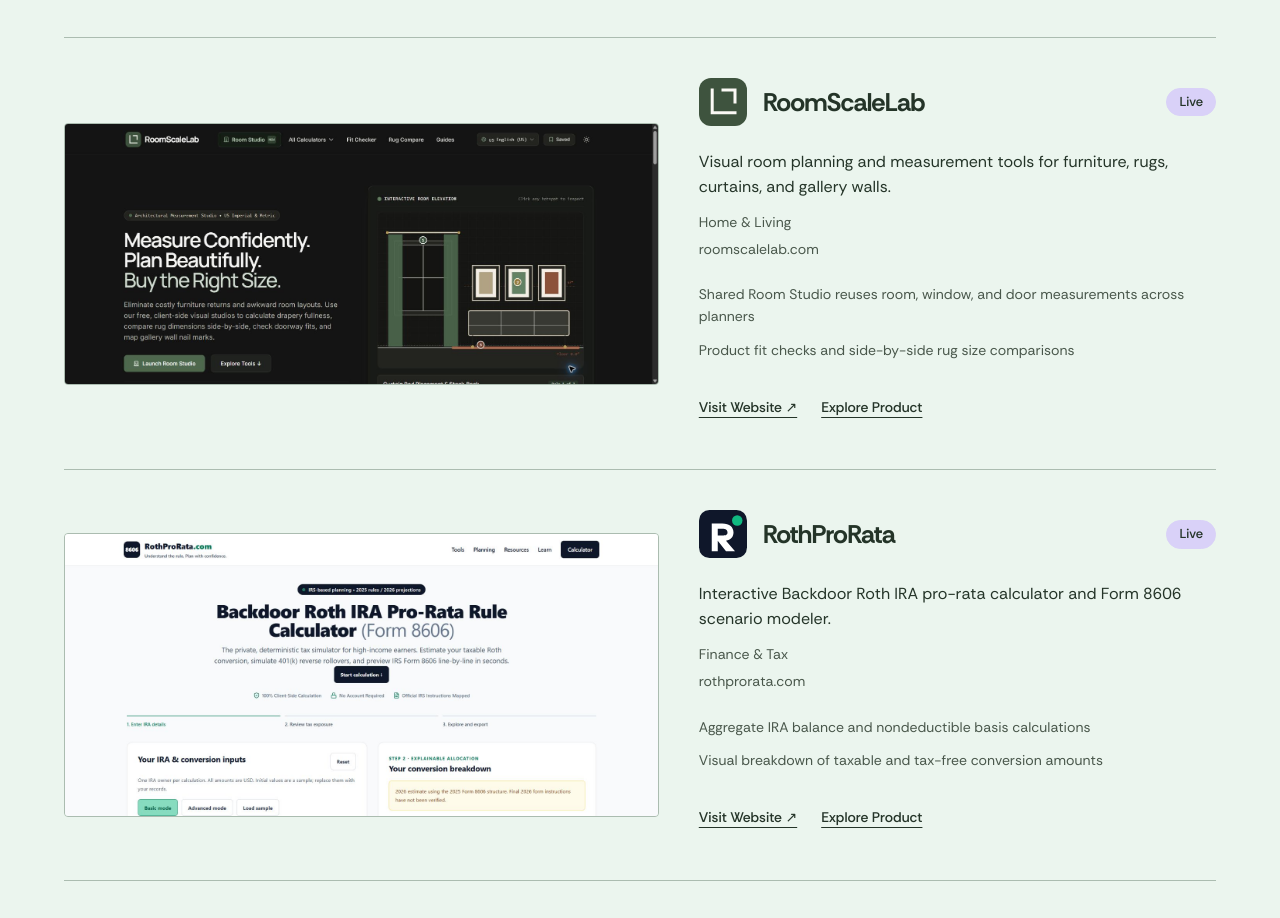
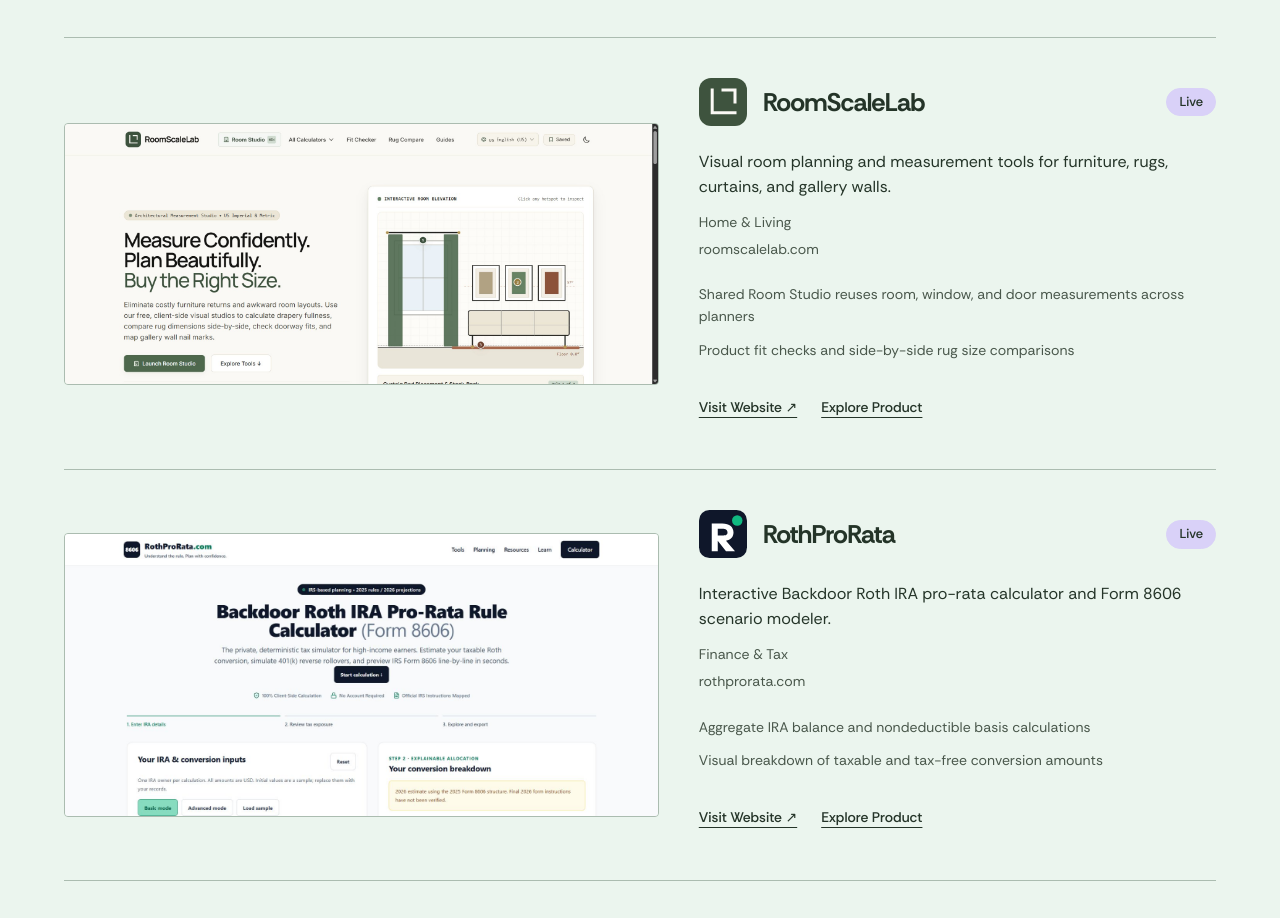
Before and after one commit to zayvrix/moss-ladder-website, an Astro site: page / in a window 1280 px wide. Shown: the part 3745-4663 px from the top of the page. Built offline with nearby package versions, Linux system fonts and the light colour scheme; Astro itself is replaced by a stand-in of ours; no server answers.

Commit message:
Use clean light-mode RoomScaleLab screenshot

```diff
--- a/public/brand/products/SOURCES.md
+++ b/public/brand/products/SOURCES.md
@@ -2,7 +2,7 @@
 
 Captured from the public product websites on November 14, 2026.
 
-- `roomscalelab-screen.jpg`: unaltered browser screenshot of https://roomscalelab.com/ after dismissing its cookie notice.
+- `roomscalelab-light.jpg`: light-mode browser screenshot of https://roomscalelab.com/ after dismissing its cookie notice. The browser-control overlay was temporarily hidden during capture, then restored. The image is an actual page capture without a cursor overlay or subsequent image retouching.
 - `roomscalelab-logo.svg`: original logo downloaded from https://roomscalelab.com/brand/roomscalelab-mark.svg.
 - `rothprorata-screen.jpg`: unaltered browser screenshot of https://rothprorata.com/ with the site's introductory calculator view.
 - `rothprorata-logo.svg`: original vector icon downloaded from https://rothprorata.com/favicon.svg, as linked in the live site's HTML.
--- a/src/data/products.ts
+++ b/src/data/products.ts
@@ -8,8 +8,8 @@ export const products: Product[] = [
     description: 'RoomScaleLab is a free home measurement and visual planning studio. It brings room dimensions, furniture clearance checks, rug comparisons, curtain sizing, and gallery wall layouts into focused browser-based tools, helping homeowners and renters plan before they buy.',
     categoryId: 'home-living', status: 'live', websiteUrl: 'https://roomscalelab.com',
     logoPath: '/brand/products/roomscalelab-logo.svg',
-    coverImagePath: '/brand/products/roomscalelab-screen.jpg',
-    coverImageWidth: 1521, coverImageHeight: 667,
+    coverImagePath: '/brand/products/roomscalelab-light.jpg',
+    coverImageWidth: 1920, coverImageHeight: 842,
     featured: true,
     tags: ['Room Planning', 'Home Decor', 'Measurements', 'Furniture', 'Visual Tools'],
     updatedAt: '2026-11-14',
```
Also changed, not shown: public/brand/products/roomscalelab-light.jpg (added), public/brand/products/roomscalelab-screen.jpg (deleted).
